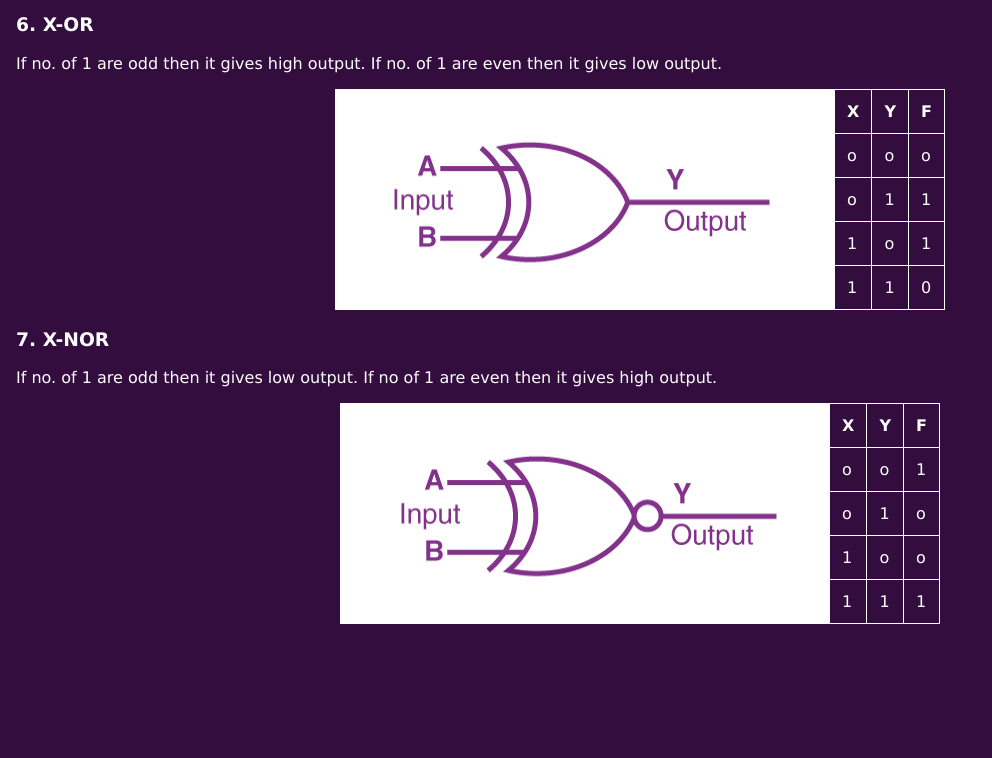
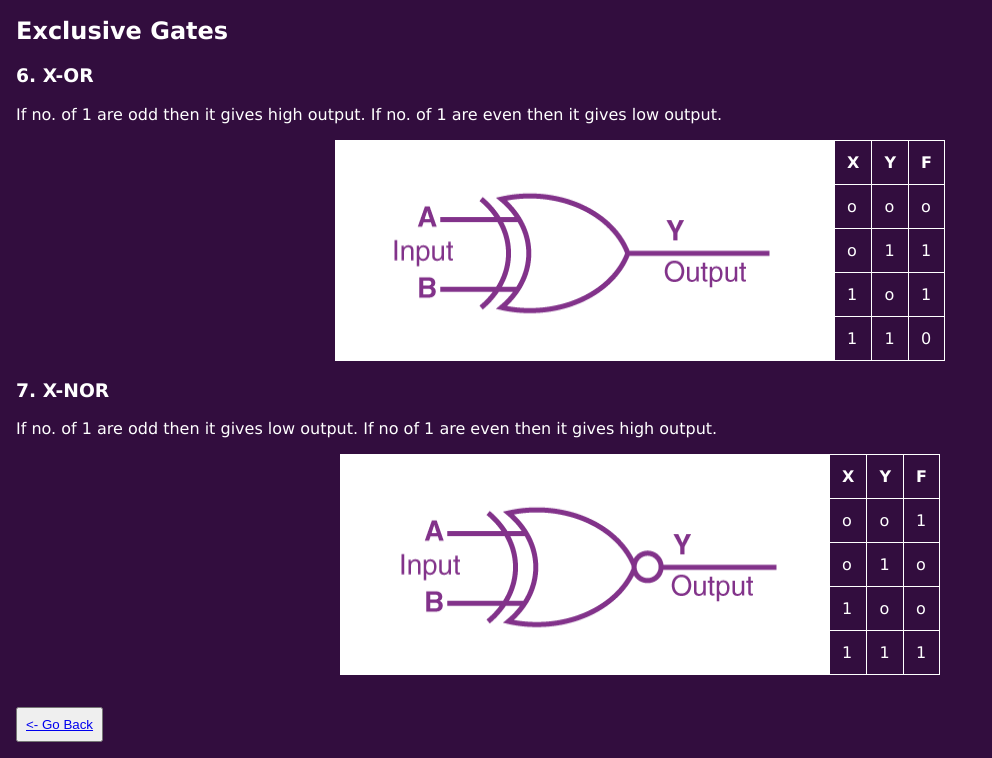
Before and after one commit to manishTerminal/ow.github.io, a plain HTML site: page coa.html in a window 1280 px wide. Shown: the part 1782-2540 px from the top of the page, without its empty margins (0-992 px from the left). Before the commit the page ends 2422 px from the top, so only its background shows below. Drawn offline with Linux system fonts and the light colour scheme.

Commit message:
Update coa.html

```diff
--- a/coa.html
+++ b/coa.html
@@ -11,6 +11,9 @@
         background-color: #320d3e;
         color: white;
         font-family: Verdana, Geneva, Tahoma, sans-serif;
+      }
+      .back {
+        padding: 8px;
       }
       table,
       tr,
@@ -27,9 +30,15 @@
       .tablemain:hover {
         transform: scale(1.1);
       }
+      .last {
+        margin-bottom: 32px;
+      }
     </style>
   </head>
   <body>
+    <button class="back">
+      <a class="backa" href="index.html"><- Go Back</a>
+    </button>
     <center><h1>Types of Logic gates</h1></center>
     <h2>Basic Gates</h2>
     <h3>1. AND</h3>
@@ -236,7 +245,7 @@
       If no. of 1 are odd then it gives low output. If no of 1 are even then it
       gives high output.
     </p>
-    <div class="tablemain">
+    <div class="tablemain last">
       <img src="xnorgate.png" alt="" />
       <table>
         <tr>
@@ -266,5 +275,8 @@
         </tr>
       </table>
     </div>
+    <button class="back">
+      <a class="backa" href="index.html"><- Go Back</a>
+    </button>
   </body>
 </html>
```
